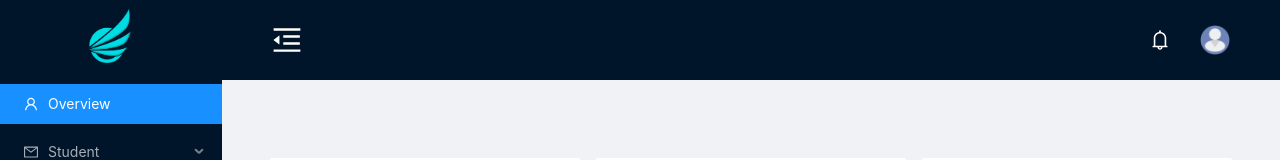
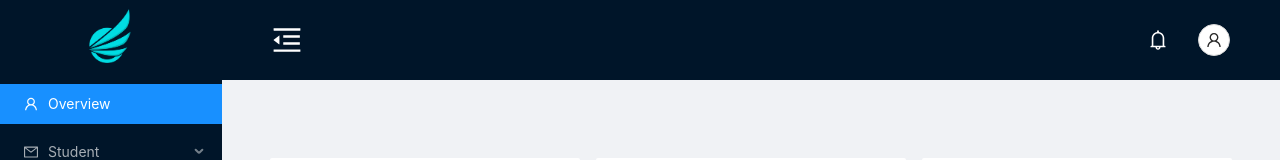
Before and after one commit to WooodHead/yume-edu-project, a Next.js app: page /dashboard/manager in a window 1280 px wide. Shown: the top 160 px of the page. Built offline with nearby package versions, Linux system fonts and the light colour scheme.

Commit message:
manger page update

```diff
--- a/pages/dashboard/manager.tsx
+++ b/pages/dashboard/manager.tsx
@@ -1,23 +1,28 @@
 import React from "react";
 import Link from "next/link";
 import "antd/dist/antd.css";
-import styled from "styled-components";
-import { Menu, Layout } from "antd";
+// import styled from "styled-components";
+import { Menu, Layout, Popover, Button } from "antd";
 import Image from "next/image";
 import logo from "../../public/logo.png";
-import user from "../../public/user.png";
 import {
   MenuUnfoldOutlined,
   MenuFoldOutlined,
   UserOutlined,
   MailOutlined,
   BellOutlined,
+  LogoutOutlined,
 } from "@ant-design/icons";
 import OverviewContent from "../../components/content";
 
 const { Header, Sider, Content } = Layout;
 const { SubMenu } = Menu;
-
+const content = (
+  <div style={{cursor: "pointer"}}>
+    <LogoutOutlined style={{ margin: "0 5px" }} />
+    <span>Logout</span>
+  </div>
+);
 
 export default class LeftNav extends React.Component {
   state = {
@@ -30,14 +35,15 @@ export default class LeftNav extends React.Component {
     });
   };
 
-   styledSth = styled.div`
-   eight: "80px",
-   display: "flex",
-   alignItems: "center",
-   justifyContent: "center"
-  `
+  //  styledSth = styled.div`
+  //  eight: "80px",
+  //  display: "flex",
+  //  alignItems: "center",
+  //  justifyContent: "center"
+  // `
 
   render() {
+
     return (
       <>
         <Layout style={{ height: "100%" }}>
@@ -126,7 +132,9 @@ export default class LeftNav extends React.Component {
                   }}
                 />
 
-                <Image src={user} alt="avatar" width="30" height="30" />
+                <Popover content={content} trigger="hover">
+                  <Button icon={<UserOutlined />} shape="circle"></Button>
+                </Popover>
               </div>
             </Header>
 
```
